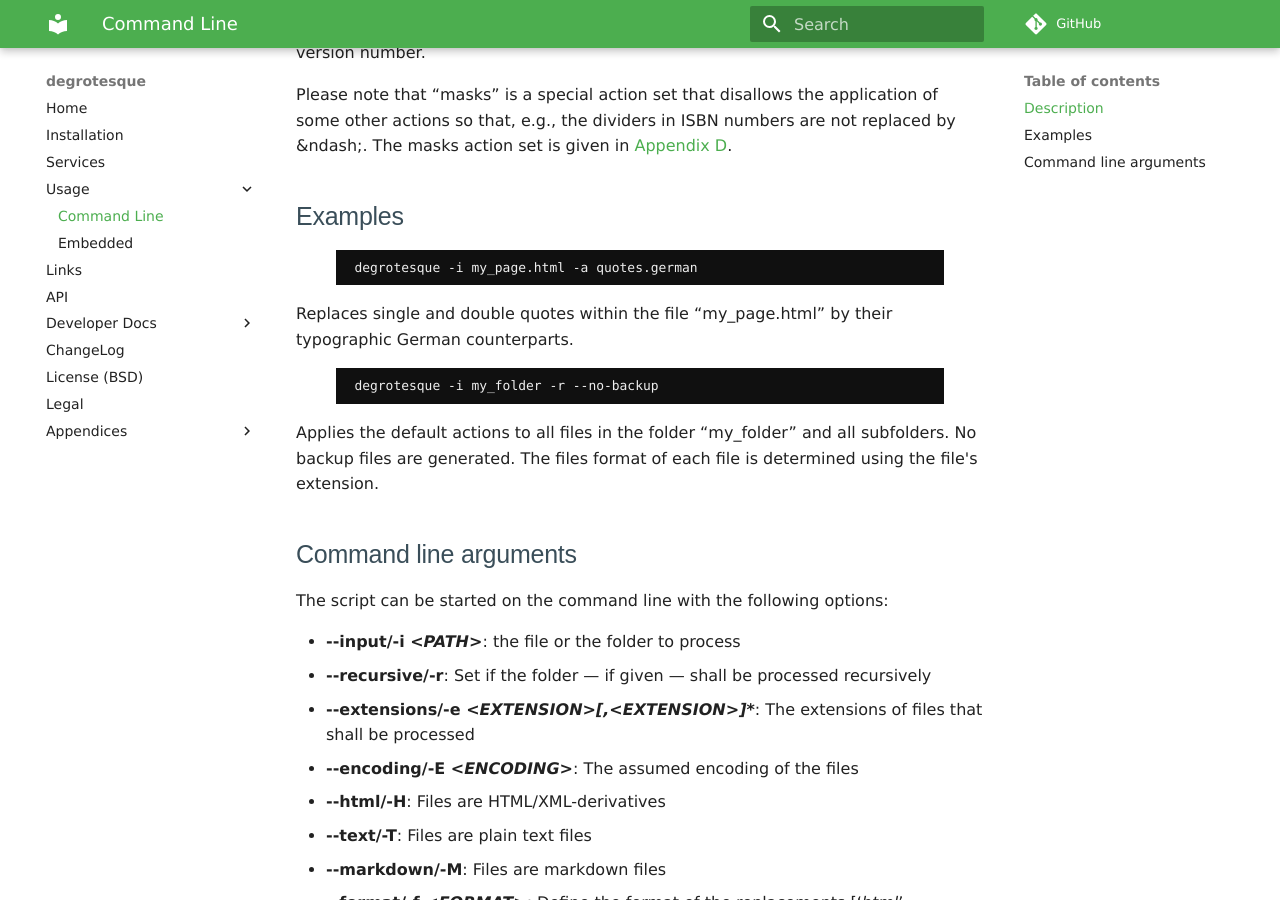
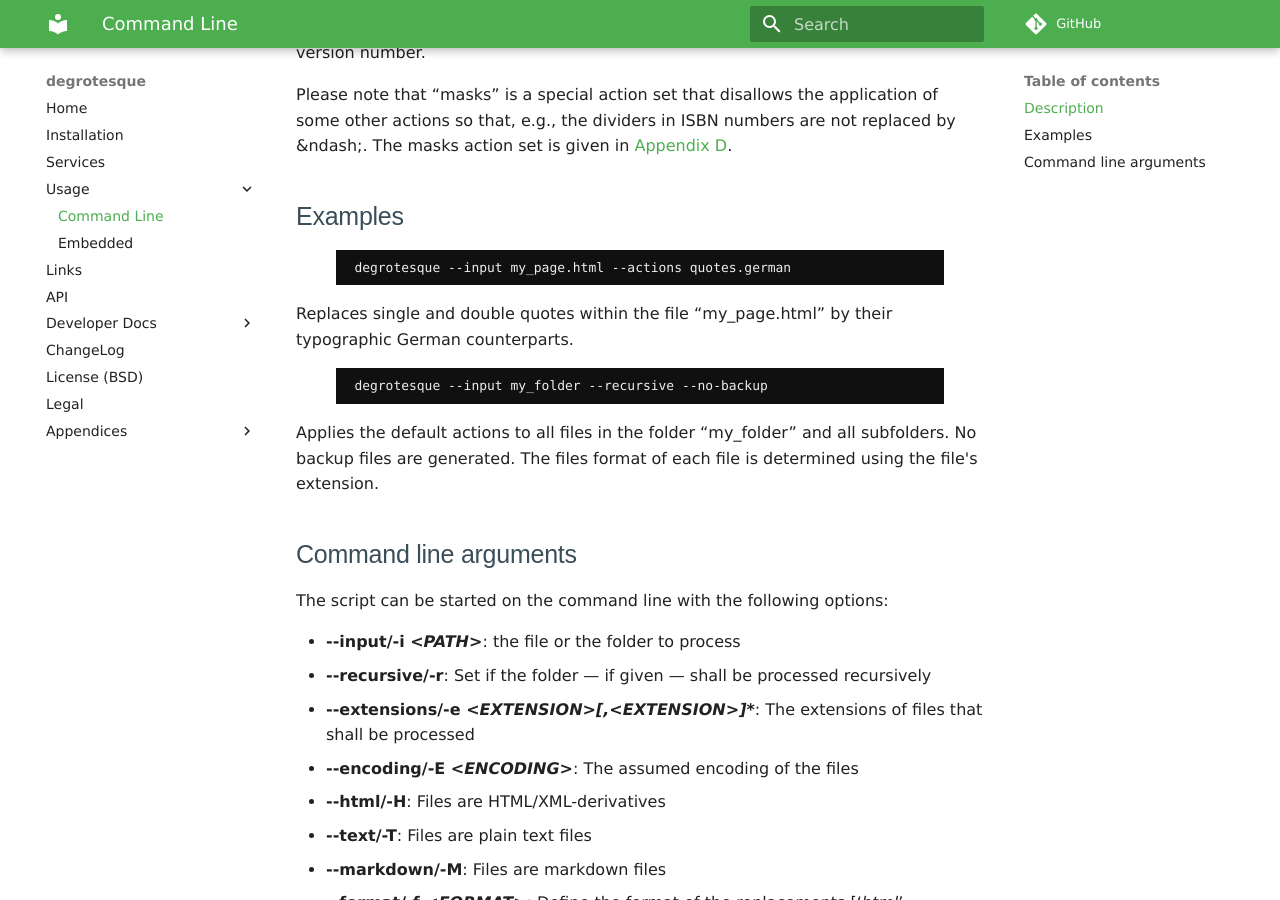
Before and after one commit to dkrajzew/degrotesque, an MkDocs documentation site: the page built from docs/mkdocs/cmd.md, in a window 1280 px wide and 900 px high, scrolled down 1384 px. Built offline with MkDocs 1.6.1 and Material for MkDocs 9.7.7, drawn with Linux system fonts in a browser that asks for light colours; comment, search, counter and statistics services are not loaded.

Commit message:
patching the date and improving examples

````diff
--- a/docs/mkdocs/cmd.md
+++ b/docs/mkdocs/cmd.md
@@ -36,13 +36,13 @@ Examples
 --------
 
 ```console
-degrotesque -i my_page.html -a quotes.german
+degrotesque --input my_page.html --actions quotes.german
 ```
 
 Replaces single and double quotes within the file &ldquo;my_page.html&rdquo; by their typographic German counterparts.
 
 ```console
-degrotesque -i my_folder -r --no-backup
+degrotesque --input my_folder --recursive --no-backup
 ```
 
 Applies the default actions to all files in the folder &ldquo;my_folder&rdquo; and all subfolders. No backup files are generated. The files format of each file is determined using the file&apos;s extension.
````
Also changed, not shown: docs/mkdocs/legal.md (+1 -1 lines), docs/mkdocs/license.md (+1 -1 lines).
